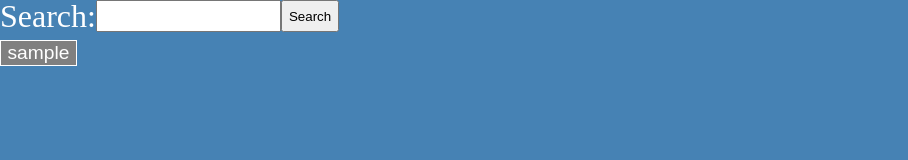
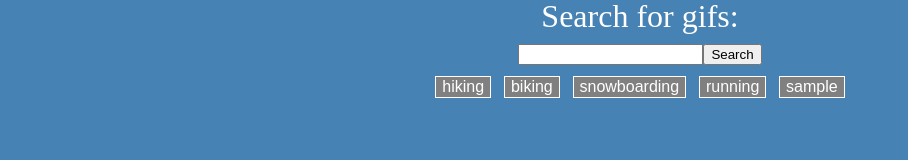
Before and after one commit to MR-Stan/GifTastic, a plain HTML site: page index.html in a window 1280 px wide. Both pictures are taken after typing "Sample" into the empty fields and a click on the button "Search". Shown: the whole page, without its empty margins (0-908 px from the left). Drawn offline with nearby package versions, Linux system fonts and the light colour scheme.

Commit message:
updated styling

```diff
--- a/assets/css/style.css
+++ b/assets/css/style.css
@@ -1,30 +1,18 @@
 body {
     background-color: steelblue;
     font-size: 2em;
-    display: grid;
-    grid-template-columns: 20% 60% 20%;
-    grid-template-rows: 20% 20% 60%;
     color: white;
     margin: auto;
-}
-
-#searchForm {
-    grid-area: 1 / 2 / 2 / 3;
-    display: inline-flex;
-}
-
-#buttonContainer {
-    grid-area: 2 / 2 / 3 / 3;
+    text-align: center;
 }
 
 .gifButton {
-    grid-area: 3 / 2 / 4 / 3;
     background-color: grey;
     color: white;
     border: 1px solid white;
-    font-size: 0.6em;
-    width: 4em;
+    font-size: 0.5em;
     height: 100%;
+    margin: 0 0.5%;
 }
 
 #gifContainer {
@@ -33,5 +21,10 @@ body {
 
 .gif {
     border: 2px solid white;
-    margin: 5px;
+    margin-top: 4%;
 }
+
+.ratings {
+    margin: 0 auto;
+    font-size: 0.75em;
+}
--- a/assets/javascript/app.js
+++ b/assets/javascript/app.js
@@ -1,31 +1,19 @@
-let gameObject = {
+let appObject = {
 
-    // array of searches, buttons created based on content of this, stored in localStorage
-    itemArray : [],
+    // array of searches, buttons created based on content of this
+    topics : ["hiking", "biking", "snowboarding", "running"],
 
     // current search
-    currentSearch : "",
-
-    // Giphy API key
-    key : "api_key=BImvRhJyYtNtABPNHp8mKOJB36yjcfK2&q=",
+    search : "",
 
     // number of gifs display on screen after button click
-    limit : "&limit=10", // returns 10 results
+    limit : "10", // returns 10 results
 
-    // connect to giphy to obtain gifs
-    queryURL : "https://api.giphy.com/v1/gifs/search?",
+    // create intial HTML elements and run sebsequent functions
+    initialize : function() {
+         $("<form>").attr("id", "searchForm").appendTo("main");
 
-    //queryURL : "https://api.giphy.com/v1/gifs/search?api_key=BImvRhJyYtNtABPNHp8mKOJB36yjcfK2&q=" + this.currentSearch + "&limit=10&offset=0&rating=G&lang=en",
-
-    // check localStorage and create intial HTML elements
-    initialize : function() {
-        // if (localStorage.getItem("arrayItem")) {
-        //     itemArray = JSON.parse(localStorage.getItem("arrayItem"));
-        // }
-
-        $("<form>").attr("id", "searchForm").appendTo("main");
-
-            $("<p/>").text("Search: ").appendTo("#searchForm");
+            $("<p/>").text("Search for gifs: ").appendTo("#searchForm");
 
             $("<input/>").attr("id", "searchInput").appendTo("#searchForm");
 
@@ -35,32 +23,39 @@ let gameObject = {
 
         $("<div/>").attr("id", "gifContainer").appendTo("main");
 
+        this.arrayButtons();
         this.newButton();
+        this.checkGifStatus();
     },
 
-    // // create buttons based on contents of itemArray
+    // create buttons based on contents of topics
     arrayButtons : function() {
         // clear buttonContainer to prevent duplicates
         $("#buttonContainer").empty();
-        // create a button for each item in itemArray
-        this.itemArray.forEach(function(i) {
+        // create a button for each item in topics
+        this.topics.forEach(function(i) {
             $("<button>").attr("data-name", i).addClass("gifButton").text(i).appendTo("#buttonContainer");
-        });
+;        });
+        // when a button is clicked call showGif function
         $(".gifButton").on("click", function() {
-            gameObject.liveButton();
+            appObject.search = $(this).data("name");
+            appObject.showGif();
         });
     },
 
     //when a button is clicked
-    liveButton : function() {
-        // creates AJAX call for the specific search
+    showGif : function() {
+        // Giphy API key
+        let key = "BImvRhJyYtNtABPNHp8mKOJB36yjcfK2&";
+        appObject.queryURL = "https://api.giphy.com/v1/gifs/search?q=" + this.search + "&limit=" + this.limit + "&api_key=" + key;
+        // creates AJAX call for the button
         $.ajax({
-            url: gameObject.queryURL + gameObject.key + gameObject.currentSearch + gameObject.limit,
+            url: appObject.queryURL,
             method: "GET"
             }).then(function(response) {
                 let results = response.data;
                 for (let i = 0; i < results.length; i++) {
-                    $("<p/>").text("Rating: " + results[i].rating
+                    $("<p/>").addClass("ratings").text("Rating: " + results[i].rating
                         .toUpperCase())
                         .prependTo("#gifContainer");
                     $("<img>").addClass("gif")
@@ -69,8 +64,7 @@ let gameObject = {
                         .attr("data-animate", results[i].images.fixed_height.url)
                         .attr("data-state", "still")
                         .prependTo("#gifContainer");
-            };
-            gameObject.testGifStatus();
+                };
             });
         },
 
@@ -80,24 +74,19 @@ let gameObject = {
             // prevents something...
             event.preventDefault;
             // taking in user input
-            gameObject.currentSearch = $("#searchInput").val().toLowerCase().trim();
-            // may need to update for random characters
-            // as long as currentSearch isn't blank do...
-            if (gameObject.currentSearch !== "") {
-                // add the user's entry to itemArray and...
-                gameObject.itemArray.push(gameObject.currentSearch);
-                // localStorage for next time
-                // localStorage.clear();
-                // localStorage.setItem("arrayItem", JSON.stringify(itemArray));
-
-            gameObject.arrayButtons();
-            $("#searchInput").val("");
+            appObject.search = $("#searchInput").val().toLowerCase().trim();
+            // as long as search isn't blank...
+            if (appObject.search !== "") {
+                // add the user's entry to topics and...
+                appObject.topics.push(appObject.search);
+                appObject.arrayButtons();
+                $("#searchInput").val("");
             }
         });
     },
 
     // check if a gif is moving or still
-    testGifStatus : function() {
+    checkGifStatus : function() {
         $("#gifContainer").on("click", ".gif", function() {
             if ($(this).attr("data-state") === "animate") {
                 $(this).attr("src", $(this).attr("data-still"));
@@ -111,5 +100,4 @@ let gameObject = {
     },
 }
 
-gameObject.initialize();
-//
+appObject.initialize();
```
